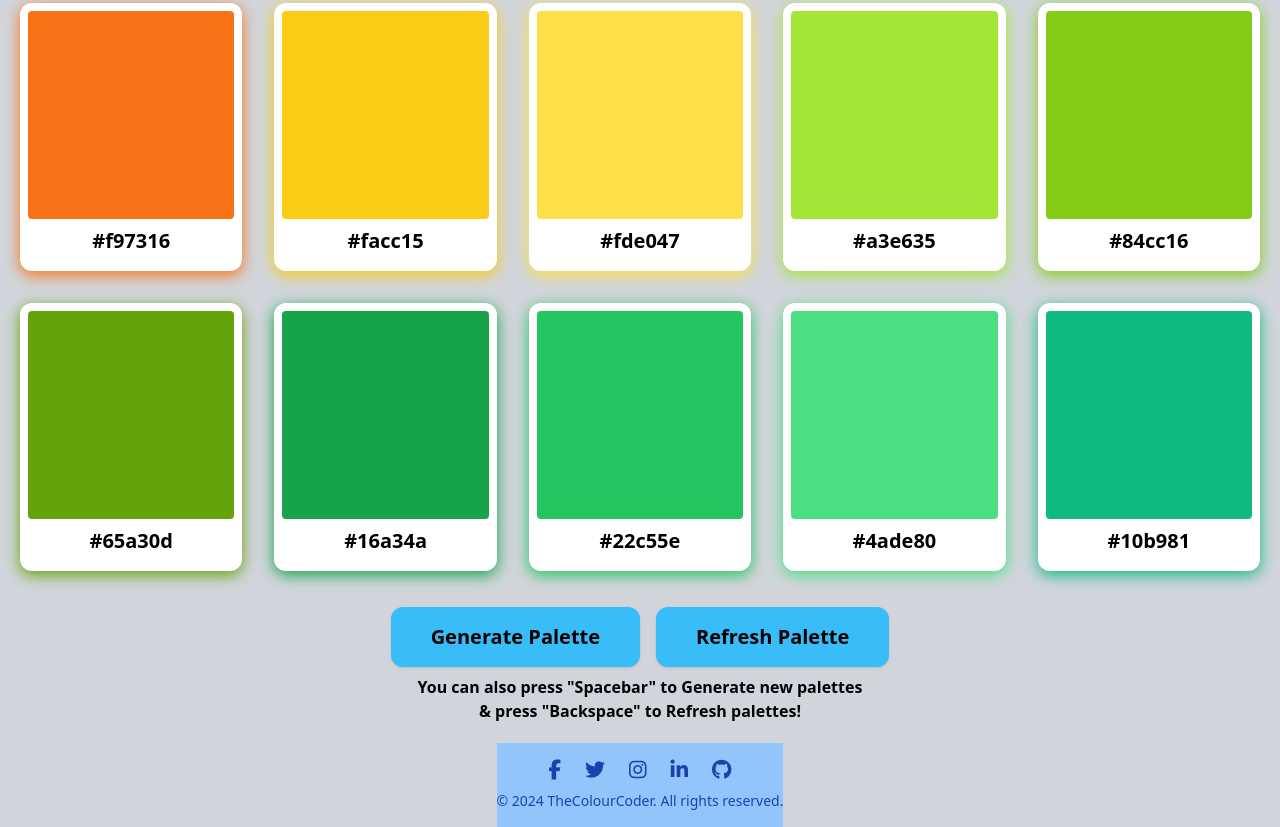
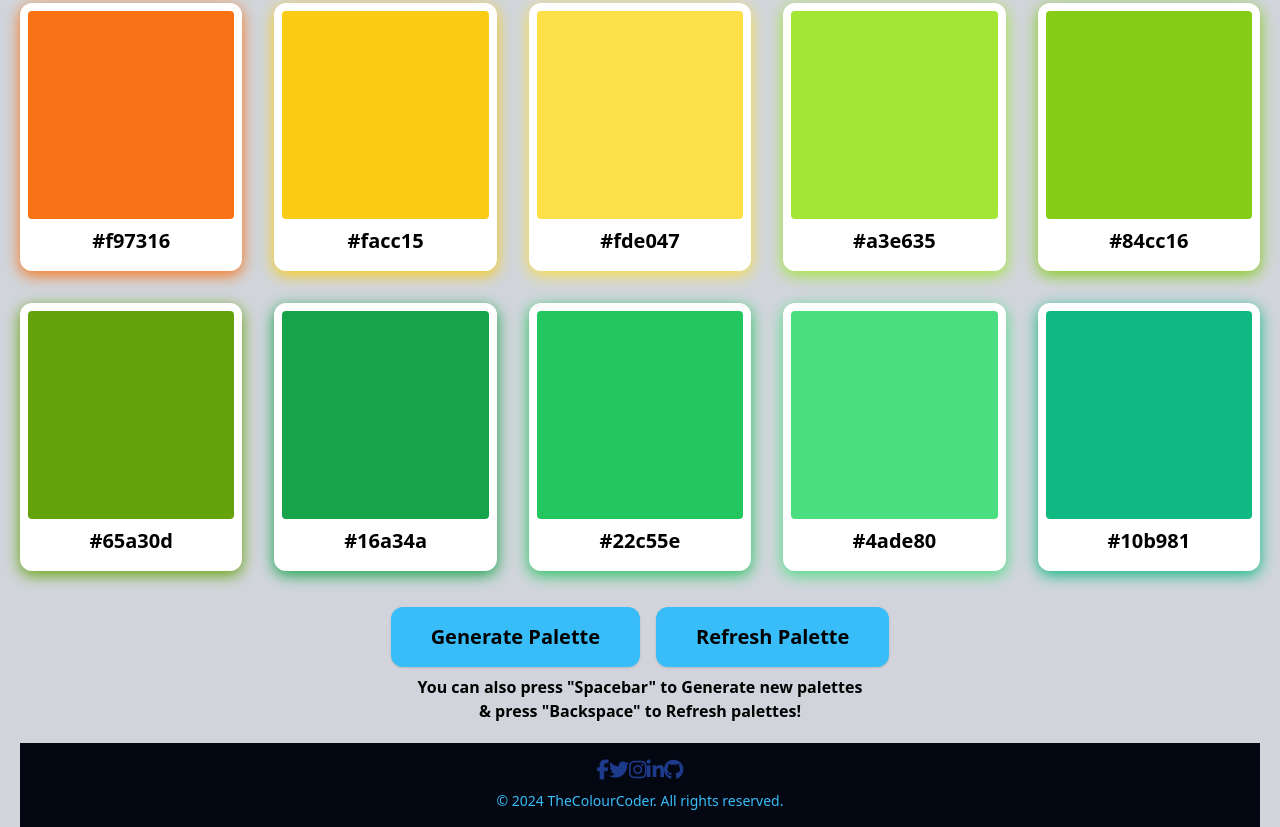
Before and after one commit to OwenD-24/JS-Colour-Picker-Project, a website: page index.html in a window 1280 px wide. Shown: the part 429-1256 px from the top of the page. Drawn offline with Linux system fonts and the light colour scheme.

Commit message:
Fixed footer, web page should be complete

```diff
--- a/index.html
+++ b/index.html
@@ -140,34 +140,34 @@
         palettes <br>& press "Backspace" to Refresh palettes!</p>
 
     <!-- Footer -->
-    <footer class="bg-blue-300 text-blue-800 py-4">
+    <footer class="bg-gray-950 text-blue-900 py-4 w-full">
         <div class="container mx-auto flex flex-col items-center">
             <!-- Social Media Links -->
-            <div class="flex space-x-6 mb-2">
+            <div class="flex space-mt-2 mb-2">
                 <a href="https://www.facebook.com" target="_blank" aria-label="Facebook"
-                    class="hover:text-blue-500 transition">
+                    class="hover:text-sky-400 transition">
                     <i class="fab fa-facebook-f text-xl"></i>
                 </a>
                 <a href="https://www.twitter.com" target="_blank" aria-label="Twitter"
-                    class="hover:text-blue-400 transition">
+                    class="hover:text-sky-400 transition">
                     <i class="fab fa-twitter text-xl"></i>
                 </a>
                 <a href="https://www.instagram.com" target="_blank" aria-label="Instagram"
-                    class="hover:text-pink-500 transition">
+                    class="hover:text-sky-400 transition">
                     <i class="fab fa-instagram text-xl"></i>
                 </a>
                 <a href="https://www.linkedin.com" target="_blank" aria-label="LinkedIn"
-                    class="hover:text-blue-600 transition">
+                    class="hover:text-sky-400 transition">
                     <i class="fab fa-linkedin-in text-xl"></i>
                 </a>
                 <a href="https://github.com/OwenD-24" target="_blank" aria-label="GitHub"
-                    class="hover:text-gray-800 transition">
+                    class="hover:text-sky-400 transition">
                     <i class="fa-brands fa-github text-xl"></i>
                 </a>
             </div>
 
             <!-- Copyright Text -->
-            <p class="text-center text-sm">&copy; 2024 TheColourCoder. All rights reserved.</p>
+            <p class="text-sky-400 text-center text-sm">&copy; 2024 TheColourCoder. All rights reserved.</p>
         </div>
     </footer>
 
```
Also changed, not shown: output.css.
